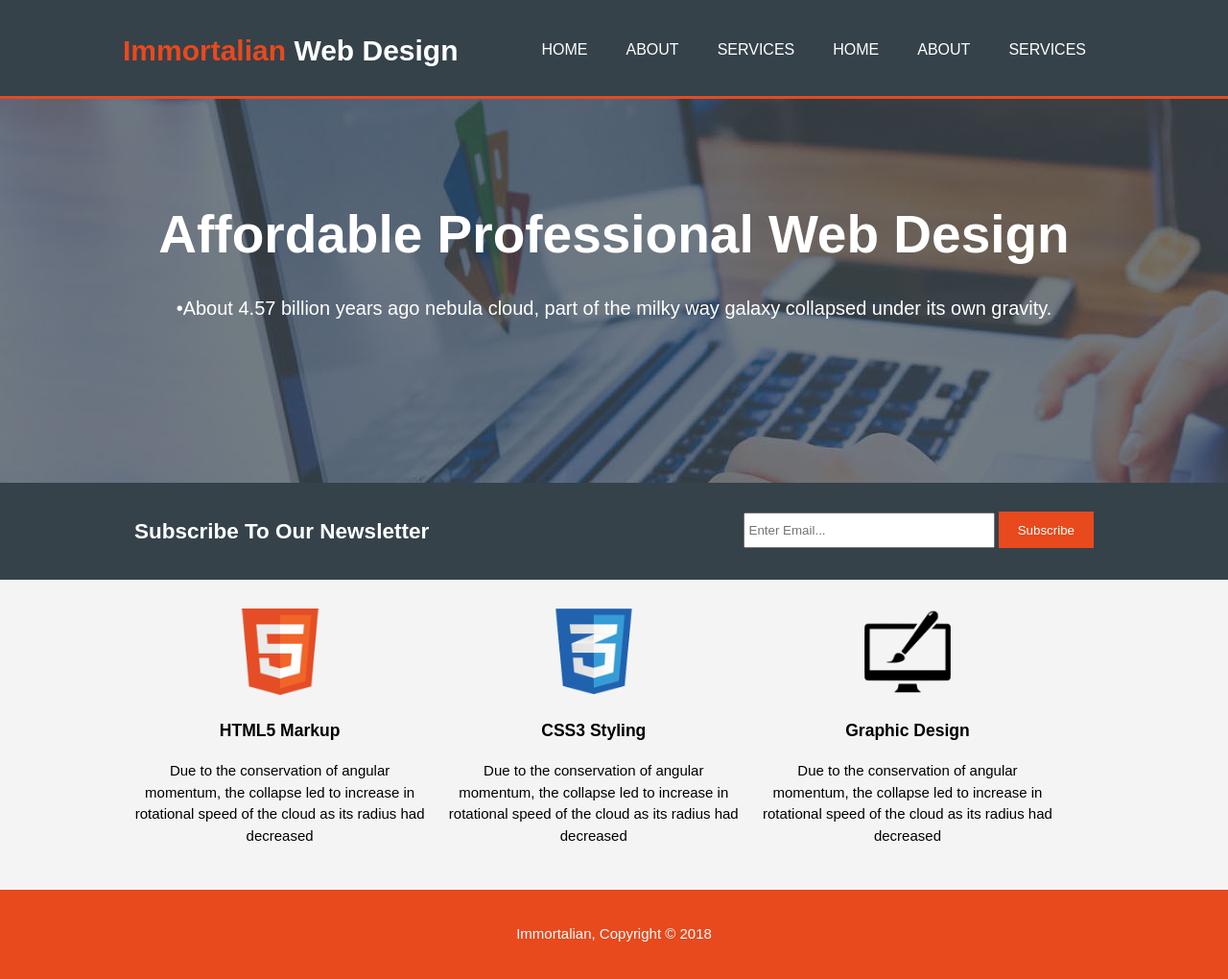
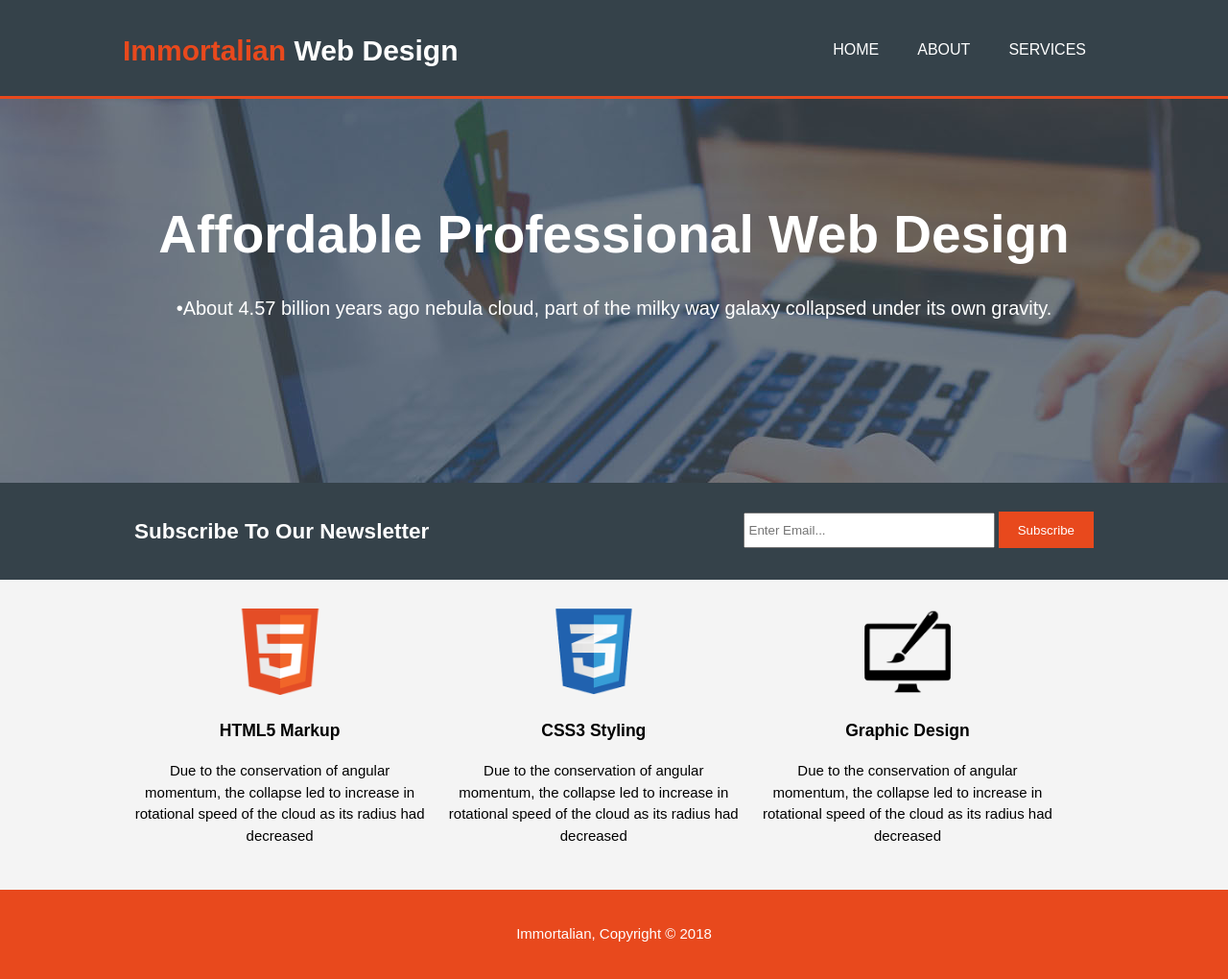
Before and after one commit to immortalian/project-zero, a Jekyll site: the page built from _pages/index.html, in a window 1280 px wide. Shown: the whole page at 96% size. Built offline with Jekyll 4.4.1, drawn with Linux system fonts in a browser that asks for light colours.

Commit message:
update nav

```diff
--- a/_includes/nav.html
+++ b/_includes/nav.html
@@ -1,8 +1,8 @@
 <nav>
     <ul>
-        <li><a href="/index.html" class="{% if page.url contains '/index.html' %} current {% endif %}" >Home</a></li>
+        <!-- <li><a href="/index.html" class="{% if page.url contains '/index.html' %} current {% endif %}" >Home</a></li>
         <li><a href="/about.html" class="{% if page.url contains '/about.html' %} current {% endif %}" >About</a></li>
-        <li><a href="/services.html" class="{% if page.url contains '/services.html' %} current {% endif %}"> Services </a></li>
+        <li><a href="/services.html" class="{% if page.url contains '/services.html' %} current {% endif %}"> Services </a></li> -->
     {% for link in site.data.menu %}
         <li><a href=" {% if forloop.first %}/{% else %}/{{ link }}/{% endif %}" class="{% if page.url contains '/index.html' %} current {% endif %}" >{{ link | upcase }}</a></li>
     {% endfor %}
```
